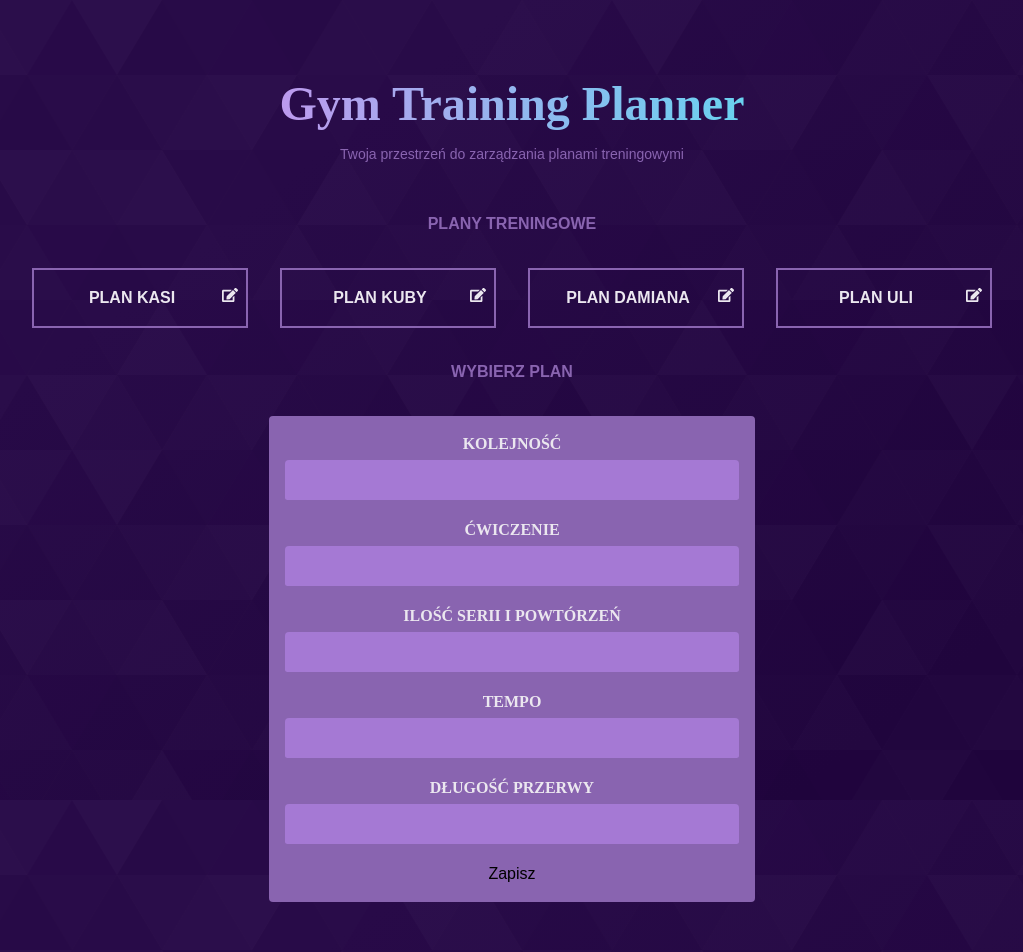
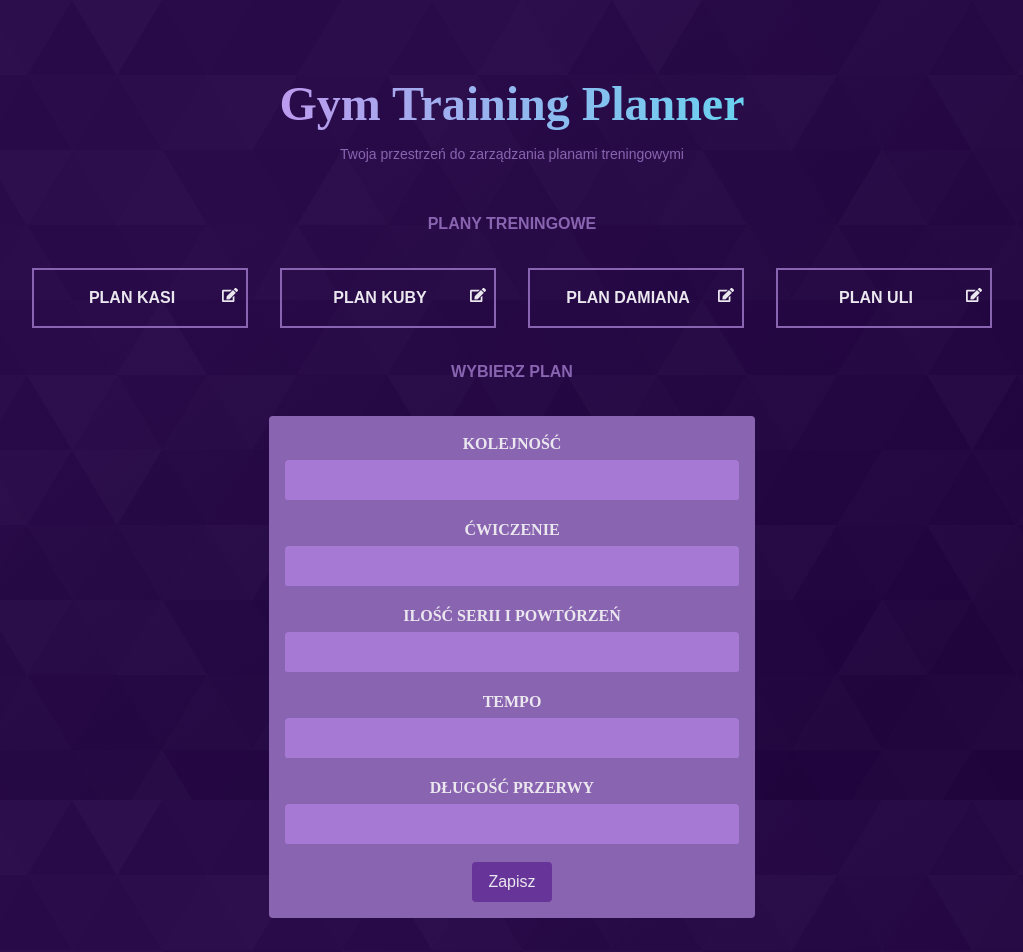
Before and after one commit to kajzerkasia/GymTrainingPlannerRemasteredFront, a React (Vite) app: page / in a window 1280 px wide. Shown: the top 952 px of the page, without its empty margins (128-1151 px from the left). Built offline with nearby package versions, Linux system fonts and the light colour scheme.

Commit message:
Added new Tailwind CSS className - button

```diff
--- a/src/components/Button/Button.jsx
+++ b/src/components/Button/Button.jsx
@@ -2,7 +2,7 @@ import React from 'react';
 
 const Button = ({children, ...props}) => {
     return (
-        <button {...props}>{children}</button>
+        <button className="button" {...props}>{children}</button>
     );
 };
 
--- a/src/index.css
+++ b/src/index.css
@@ -95,4 +95,8 @@ html {
     .tab-content-tab-button {
         @apply text-almost-white border-solid border-2 border-violet py-2 px-2;
     }
+
+    .button {
+        @apply bg-darker-violet py-2 px-4 text-almost-white rounded;
+    }
 }
```
